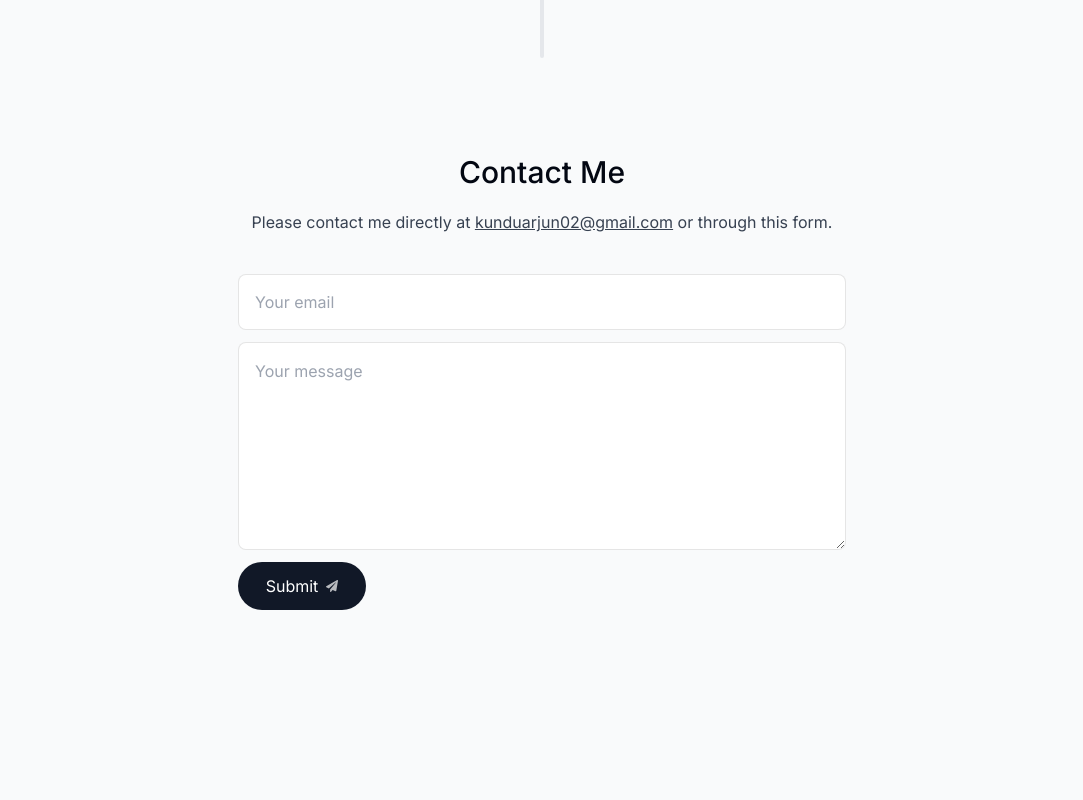
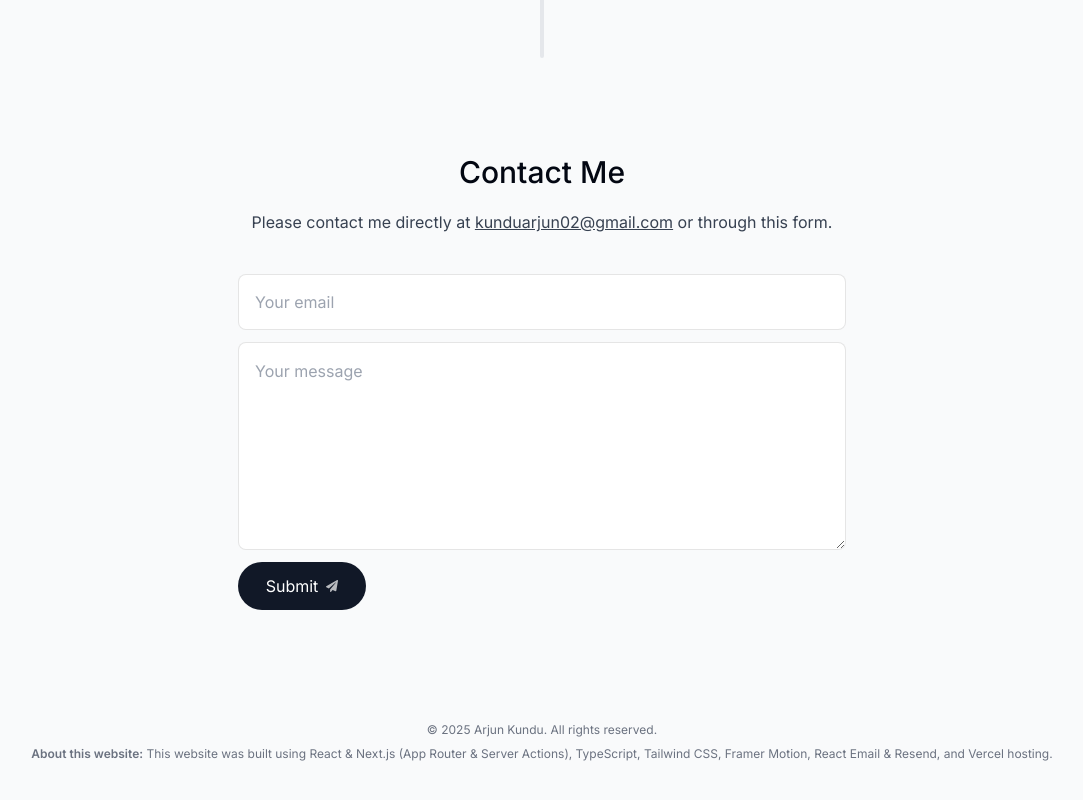
Before and after one commit to kunduarjun/portfolio, a Next.js app: page / in a window 1280 px wide. Shown: the part 3658-4458 px from the top of the page, without its empty margins (98-1181 px from the left). Before the commit the page ends 4380 px from the top, so only its background shows below. Built offline with nearby package versions, Linux system fonts and the light colour scheme; no server answers.

Commit message:
Created footer and added to layout

```diff
--- a/app/layout.tsx
+++ b/app/layout.tsx
@@ -3,6 +3,7 @@ import { Inter } from 'next/font/google';
 import Header from '@/components/header';
 import ActiveSectionContextProvider from '@/context/active-section-context';
 import { Toaster } from 'react-hot-toast';
+import Footer from '@/components/footer';
 
 const inter = Inter({ subsets: ['latin'] })
 
@@ -22,6 +23,7 @@ export default function RootLayout({
         <ActiveSectionContextProvider>
           <Header />
           {children}
+          <Footer />
 
           <Toaster position="top-right" />
         </ActiveSectionContextProvider>
--- /dev/null
+++ b/components/footer.tsx
@@ -0,0 +1,14 @@
+import React from 'react'
+
+export default function Footer() {
+  return (
+    <footer className="mb-10 x-4 text-center text-gray-500">
+        <small className="mb-2 block text-xs">
+            &copy; {new Date().getFullYear()} Arjun Kundu. All rights reserved.
+        </small>
+        <p className="text-xs">
+            <span className="font-semibold">About this website:</span> This website was built using React & Next.js &#40;App Router & Server Actions&#41;, TypeScript, Tailwind CSS, Framer Motion, React Email & Resend, and Vercel hosting.
+        </p>
+    </footer>
+  )
+}
```
